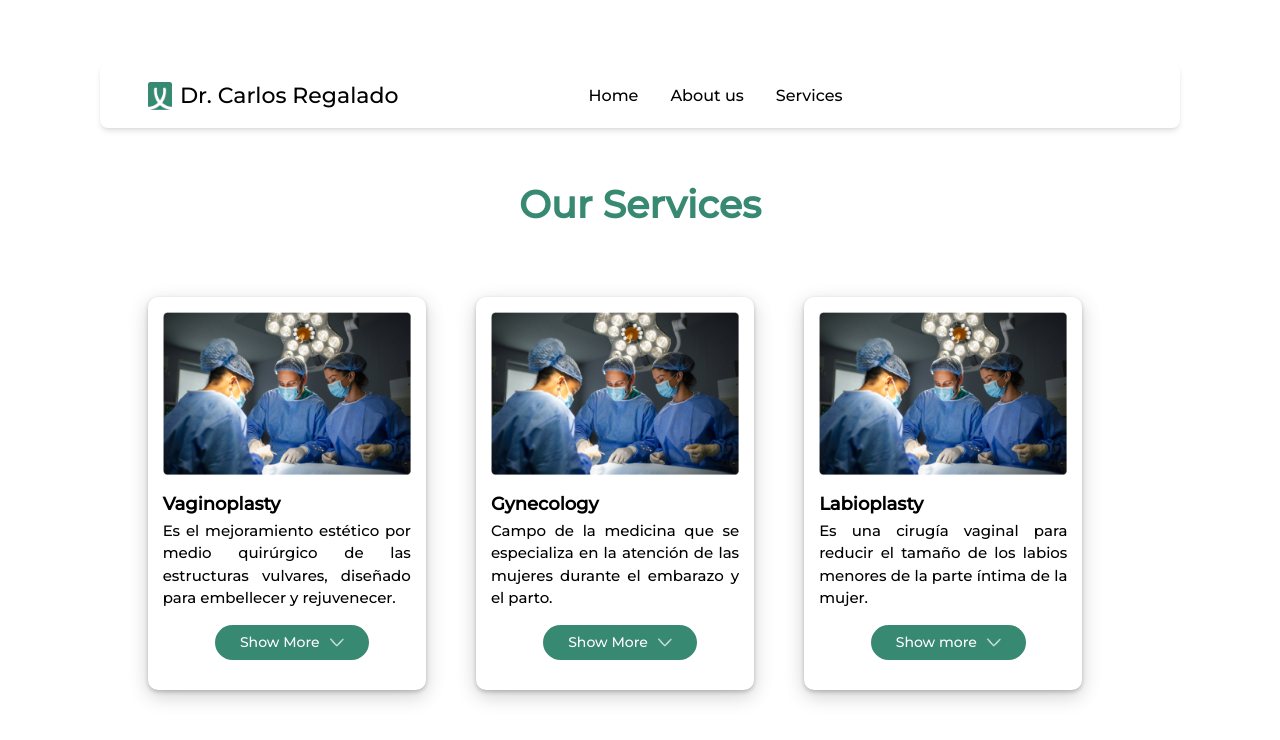
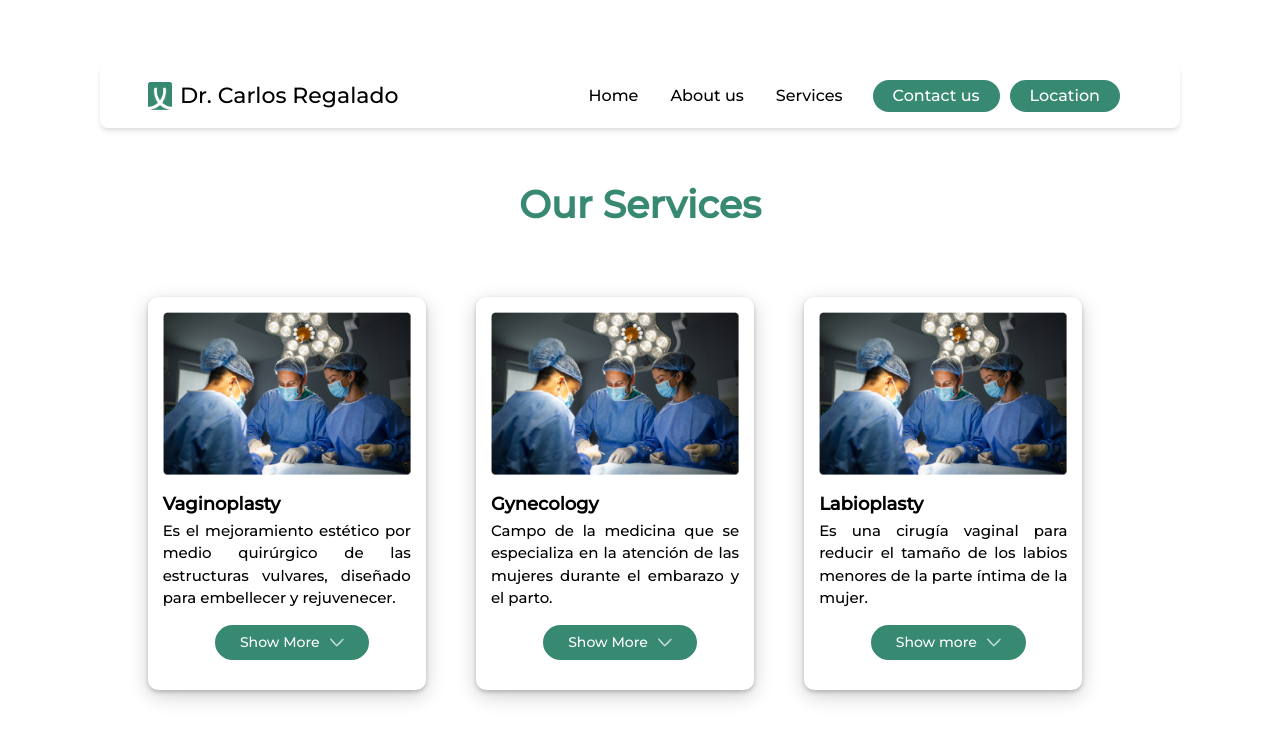
Before and after one commit to FoxByte-Web-Development/drlopez-landingpage-app, a React (Vite) app: page / in a window 1280 px wide. Shown: the top 740 px of the page. Built offline with nearby package versions, Linux system fonts and the light colour scheme.

Commit message:
Fixed styles

```diff
--- a/src/Components/Button/button-component.css
+++ b/src/Components/Button/button-component.css
@@ -6,9 +6,10 @@
   margin-left: 10px;
 }
 
-.btn-primaryshowmore > img {
-  margin-left: 10px;
-  width: 14px;
+.btn-primary {
+  background-color: #378972;
+  cursor: pointer;
+  transition: 0.3s;
 }
 
 .btn-primaryshowmore {
```
